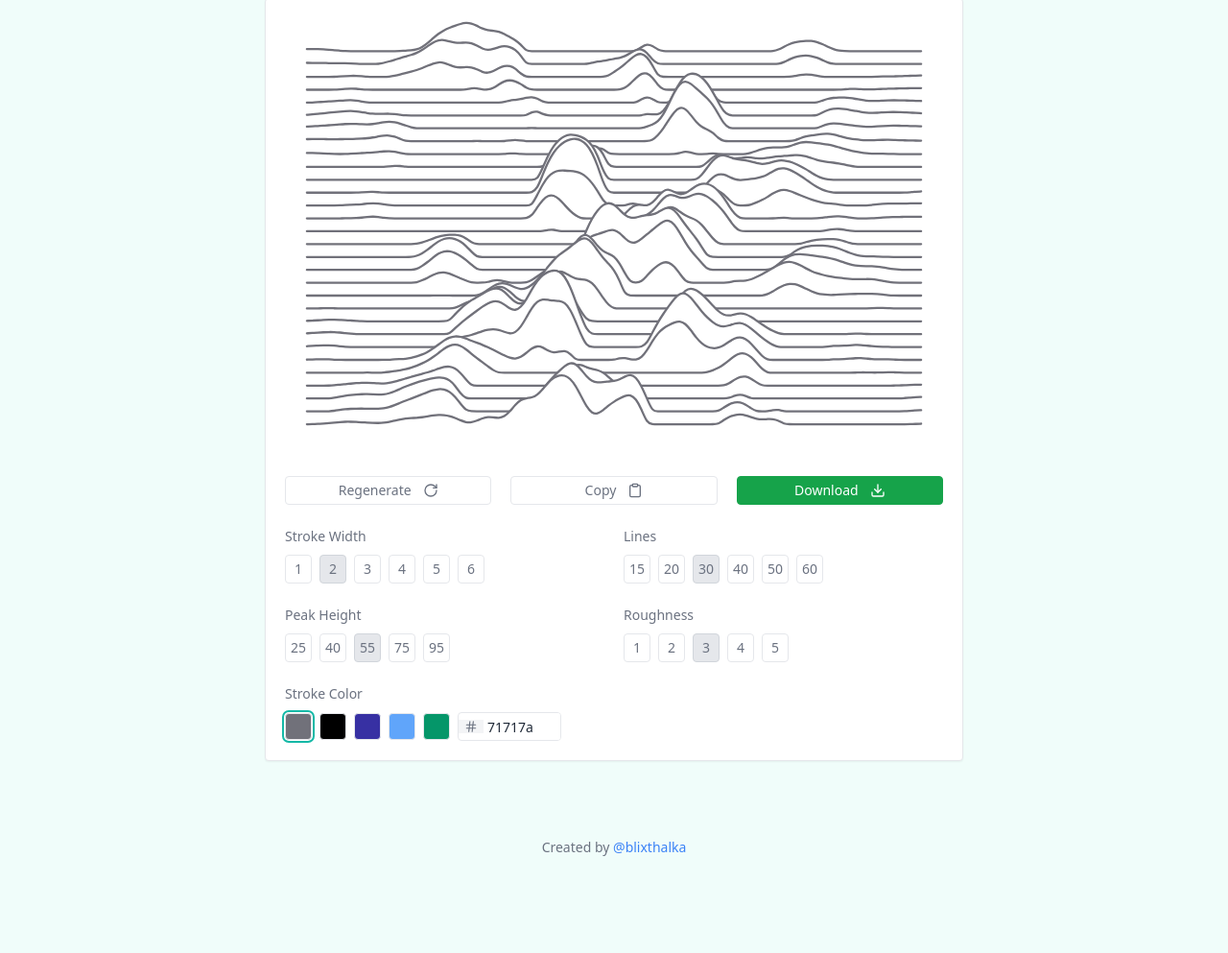
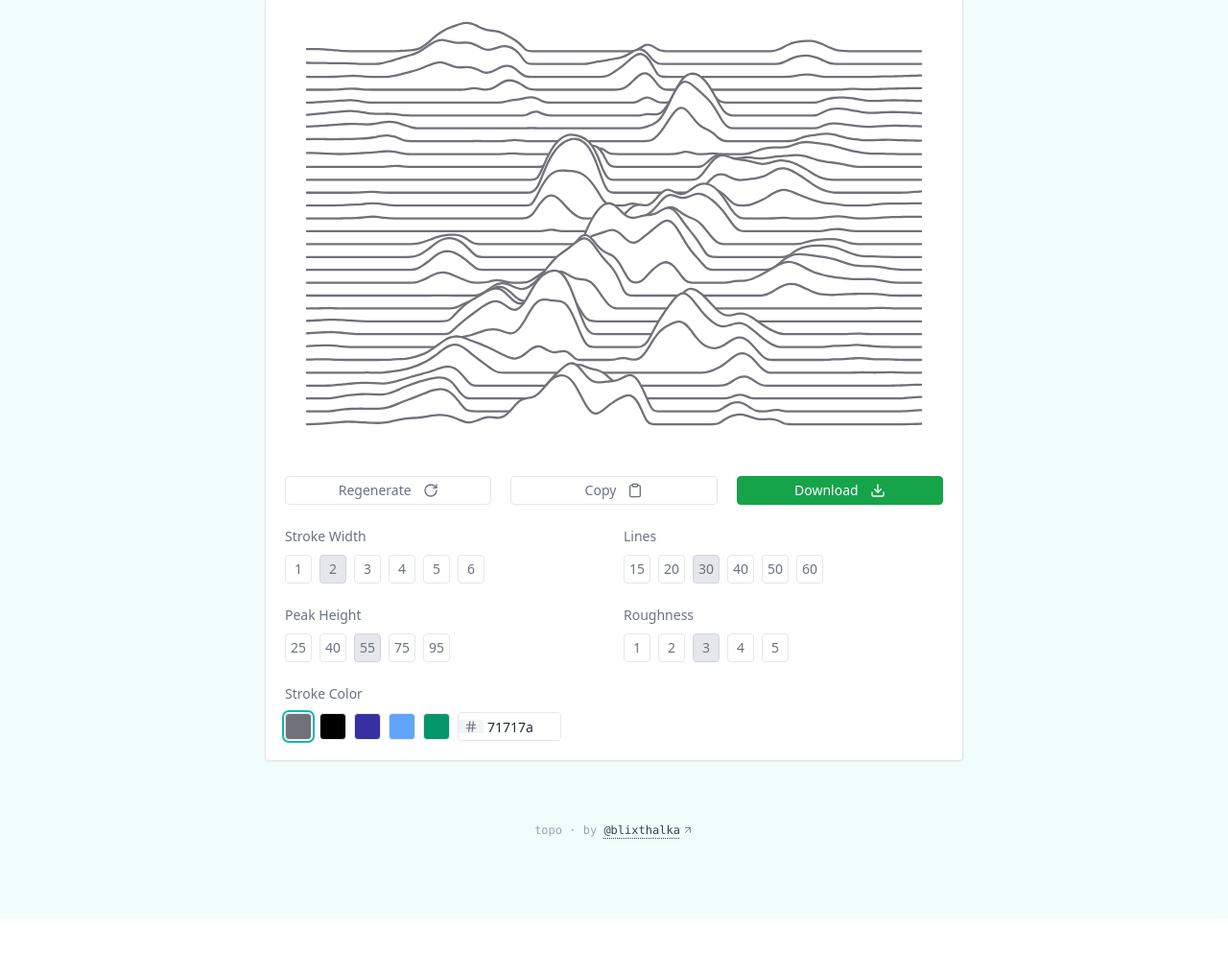
Before and after one commit to Blixthalka/topo, a Gatsby site: page /ridges in a window 1280 px wide. Shown: the part 228-1221 px from the top of the page at 96% size. After the commit the page ends 1185 px from the top, so only its background shows below. Built offline with nearby package versions, Linux system fonts and the light colour scheme; Gatsby itself is replaced by a stand-in of ours.

Commit message:
feat: use shared signature footer matching mapx and pace projects

```diff
--- /dev/null
+++ b/src/components/Footer.jsx
@@ -0,0 +1,23 @@
+import React from "react"
+import { ArrowUpRight } from "lucide-react"
+
+const Footer = () => {
+  return (
+    <footer className="my-16 text-center select-none">
+      <p className="text-xs font-mono text-gray-400 dark:text-neutral-500">
+        topo · by{" "}
+        <a
+          href="https://x.com/blixthalka"
+          target="_blank"
+          rel="noopener noreferrer"
+          className="inline-flex items-center gap-0.5 text-gray-700 dark:text-neutral-300 hover:text-black dark:hover:text-white transition-colors underline decoration-dotted underline-offset-4"
+        >
+          <span>@blixthalka</span>
+          <ArrowUpRight className="w-3 h-3 opacity-60" />
+        </a>
+      </p>
+    </footer>
+  )
+}
+
+export default Footer
--- a/src/components/Layout.jsx
+++ b/src/components/Layout.jsx
@@ -1,12 +1,14 @@
 import React from "react"
 import GeneratorNav from "./GeneratorNav"
+import Footer from "./Footer"
 
 const Layout = ({ children }) => {
   return (
-    <div className="bg-teal-50 dark:bg-zinc-950 min-h-screen text-gray-900 dark:text-zinc-100 transition-colors duration-150">
-      <div className="mx-auto max-w-3xl p-5">
+    <div className="bg-teal-50 dark:bg-zinc-950 min-h-screen text-gray-900 dark:text-zinc-100 transition-colors duration-150 flex flex-col justify-between">
+      <div className="mx-auto max-w-3xl p-5 w-full">
         <GeneratorNav />
         {children}
+        <Footer />
       </div>
     </div>
   )
--- a/src/pages/halftone.jsx
+++ b/src/pages/halftone.jsx
@@ -18,16 +18,6 @@ const HalftonePage = () => {
       <div className="my-8">
         <HalftoneSettings />
       </div>
-
-      <div className="text-sm text-gray-500 dark:text-zinc-400 text-center my-20">
-        Created by{" "}
-        <a
-          className="text-blue-500 hover:text-blue-600 dark:text-blue-400 dark:hover:text-blue-300"
-          href="https://x.com/blixthalka"
-        >
-          @blixthalka
-        </a>
-      </div>
     </Layout>
   )
 }
--- a/src/pages/index.jsx
+++ b/src/pages/index.jsx
@@ -71,16 +71,6 @@ const IndexPage = () => {
 
         </div>
       </div>
-
-      <div className="text-sm text-gray-500 dark:text-zinc-400 text-center my-20">
-        Created by{" "}
-        <a
-          className="text-blue-500 hover:text-blue-600 dark:text-blue-400 dark:hover:text-blue-300"
-          href="https://x.com/blixthalka"
-        >
-          @blixthalka
-        </a>
-      </div>
     </Layout>
   )
 }
--- a/src/pages/ridges.jsx
+++ b/src/pages/ridges.jsx
@@ -18,16 +18,6 @@ const RidgesPage = () => {
       <div className="my-8">
         <RidgeSettings />
       </div>
-
-      <div className="text-sm text-gray-500 dark:text-zinc-400 text-center my-20">
-        Created by{" "}
-        <a
-          className="text-blue-500 hover:text-blue-600 dark:text-blue-400 dark:hover:text-blue-300"
-          href="https://x.com/blixthalka"
-        >
-          @blixthalka
-        </a>
-      </div>
     </Layout>
   )
 }
--- a/src/pages/voronoi.jsx
+++ b/src/pages/voronoi.jsx
@@ -18,16 +18,6 @@ const VoronoiPage = () => {
       <div className="my-8">
         <VoronoiSettings />
       </div>
-
-      <div className="text-sm text-gray-500 dark:text-zinc-400 text-center my-20">
-        Created by{" "}
-        <a
-          className="text-blue-500 hover:text-blue-600 dark:text-blue-400 dark:hover:text-blue-300"
-          href="https://x.com/blixthalka"
-        >
-          @blixthalka
-        </a>
-      </div>
     </Layout>
   )
 }
```
